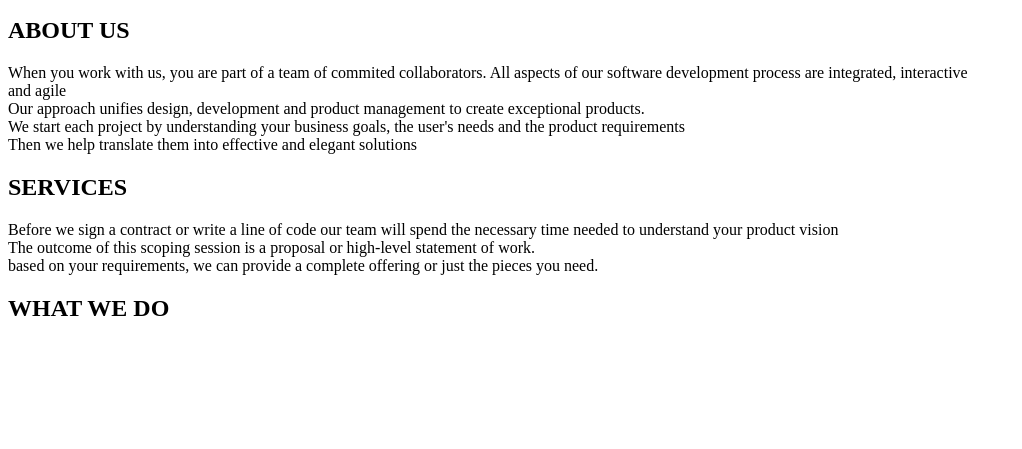
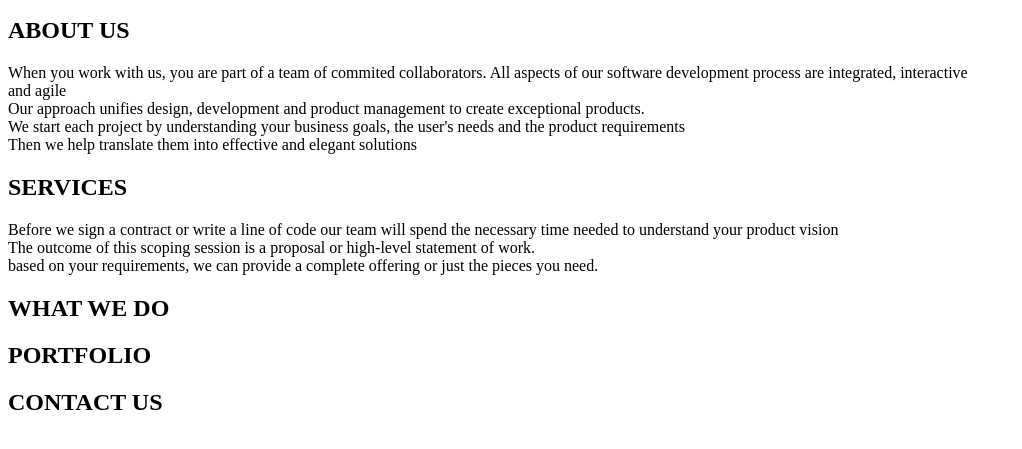
Before and after one commit to Ckhajira/delani-studio, a plain HTML site: page index.html in a window 1280 px wide. Shown: the part 159-608 px from the top of the page, without its empty margins (0-1022 px from the left). Drawn offline with Linux system fonts and the light colour scheme.

Commit message:
This commit adds the HTML sections of the 'Portfolio' and 'Contact Us' sections

```diff
--- a/index.html
+++ b/index.html
@@ -31,6 +31,10 @@
 
     <h2>WHAT WE DO</h2>
 
+    <h2>PORTFOLIO</h2>
+
+    <h2>CONTACT US</h2>
+
 
 
 </body>
```
